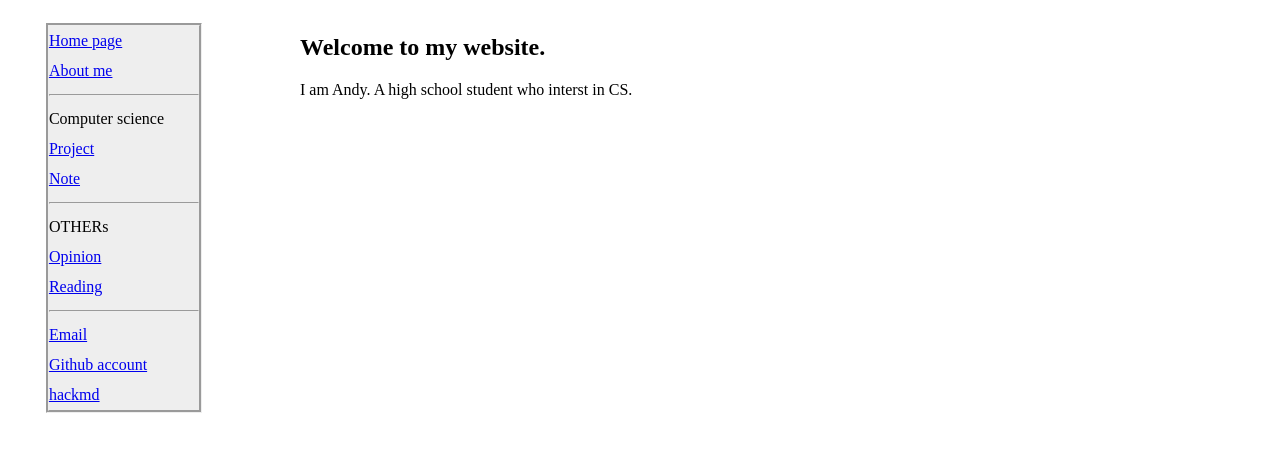
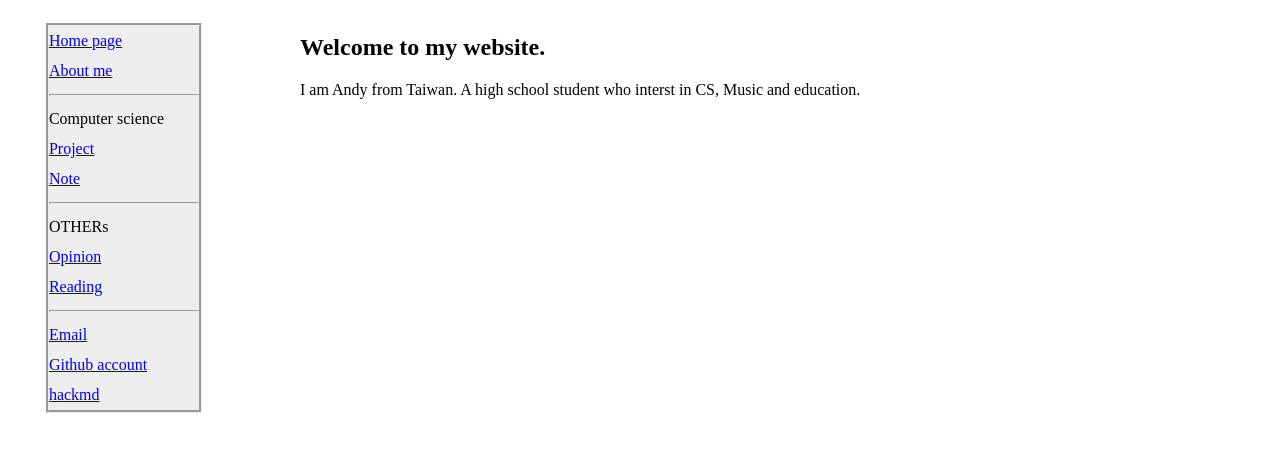
Before and after one commit to theproblemstudentandy/theproblemstudentandy.github.io, a plain HTML site: page index.html in a window 1280 px wide. Shown: the part 136-588 px from the top of the page. Drawn offline with Linux system fonts and the light colour scheme.

Commit message:
second commit

```diff
--- a/index.html
+++ b/index.html
@@ -32,7 +32,7 @@
 
         <div id="content">
             <h2>Welcome to my website.</h2>
-            <p>I am Andy. A high school student who interst in CS.  </p>
+            <p>I am Andy from Taiwan. A high school student who interst in CS, Music and education.  </p>
         </div>
 
     </body>
--- a/style.css
+++ b/style.css
@@ -4,6 +4,9 @@ body {
 /*br {
     line-height: 100px;
 }*/
+
+
+
 #Menu {
     position:relative;
     top: 50px;
```
